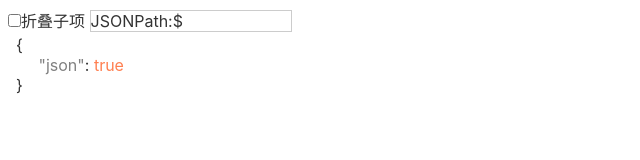
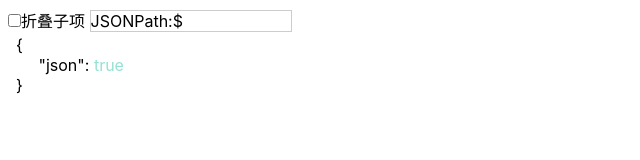
Before and after one commit to leavesster/jsonpath-generator, a Svelte app: page / in a window 1280 px wide. Shown: the top 160 px of the page, without its empty margins (0-640 px from the left). Built offline with nearby package versions, Linux system fonts and the light colour scheme.

Commit message:
use vscode css selector

```diff
--- a/src/App.svelte
+++ b/src/App.svelte
@@ -74,4 +74,8 @@
 		flex-grow: 1;
 		overflow: auto;
 	}
+    :global(body) {
+        background-color: var(--vscode-editor-background);
+        color:var(--vscode-editor-foreground);
+    }
 </style>
--- a/src/Kv.svelte
+++ b/src/Kv.svelte
@@ -30,6 +30,6 @@
 
 <style>
     .key {
-        color:grey;
+        color:var(--vscode-editor-foreground);
     }
 </style>
--- a/src/Value.svelte
+++ b/src/Value.svelte
@@ -26,12 +26,12 @@
 
 <style>
     .string {
-        color:goldenrod;
+        color:#fce38a;
     }
     .number {
-        color:cornflowerblue;
+        color:#95e1d3;
     }
     .boolean {
-        color:coral
+        color:#95e1d3
     }
 </style>
```
